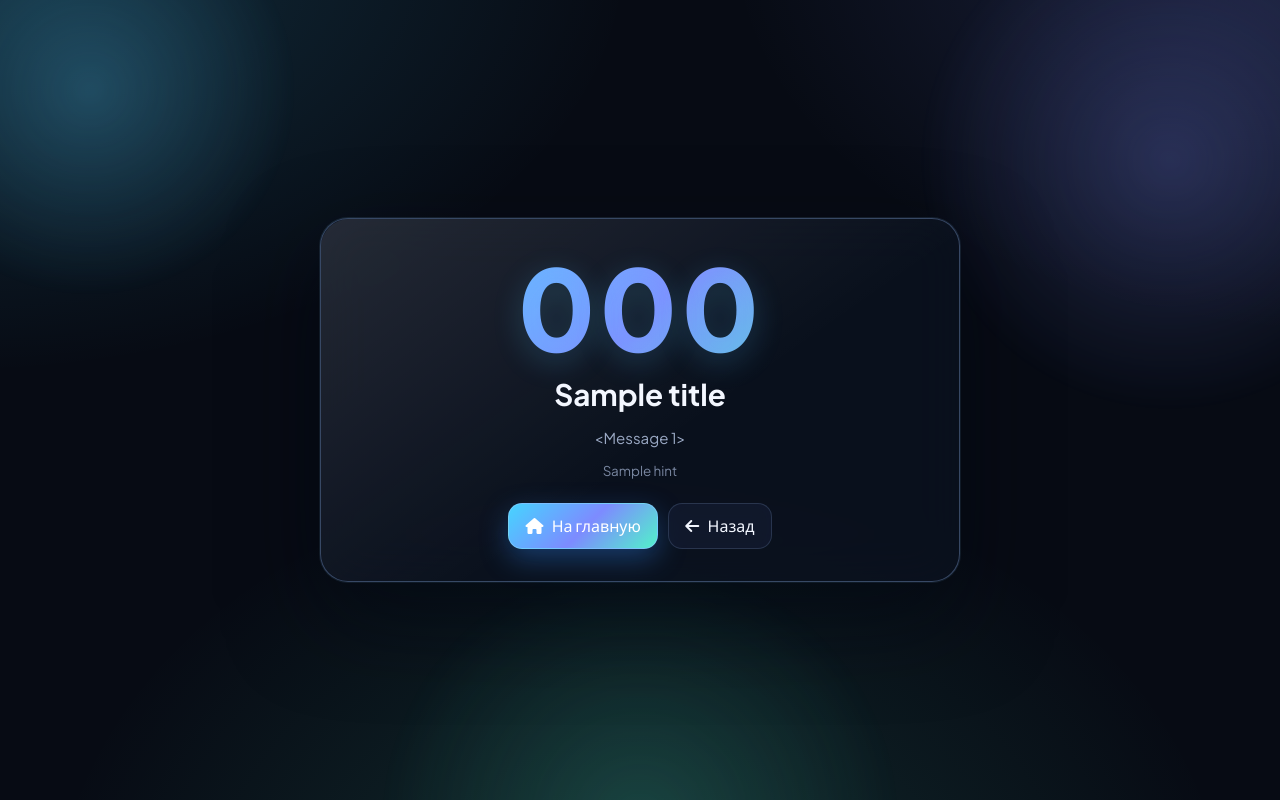
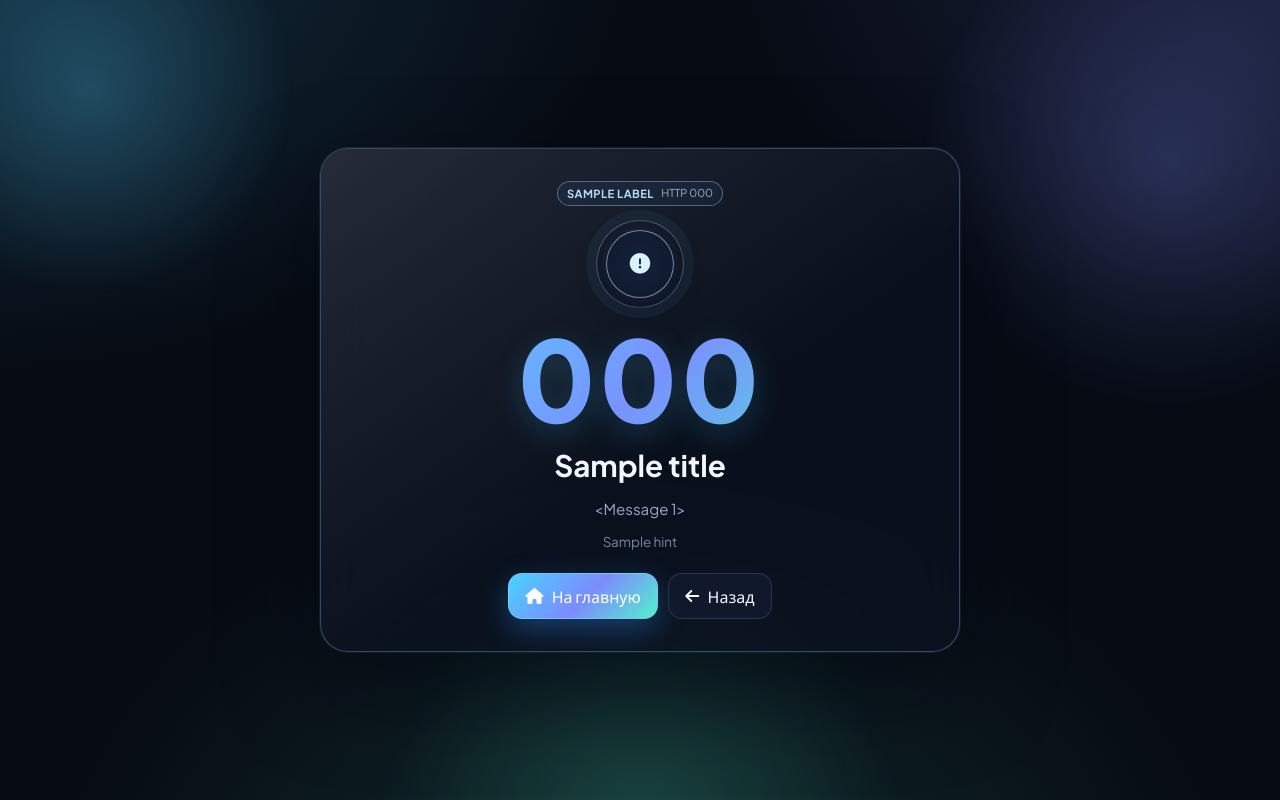
Before and after one commit to Starchik/chat, a Flask app: template app/templates/error.html in a window 1280 px wide. Run offline with Flask 3, Linux system fonts and the light colour scheme; tables that the repository leaves empty hold one stand-in row (values such as "Sample post"); the template is opened without the code that fills it: values that come from a table or form of the project are taken from there, most other values are stand-ins (such as "Sample title", 1, 10 or a date in 2020).

Commit message:
Enhance error handling UI with detailed status messages and icons; update error templates and styles

```diff
--- a/app/__init__.py
+++ b/app/__init__.py
@@ -110,26 +110,41 @@ def create_app():
             "title": "Требуется авторизация",
             "message": "Для доступа к этой странице нужно войти в аккаунт.",
             "hint": "Проверьте, что вы авторизованы, и попробуйте открыть страницу снова.",
+            "label": "Нужен вход",
+            "icon": "fa-solid fa-user-lock",
+            "variant": "auth",
         },
         403: {
             "title": "Доступ запрещен",
             "message": "У вас нет прав для просмотра этой страницы или ресурса.",
             "hint": "Если это ошибка, обратитесь к администратору или владельцу чата.",
+            "label": "Нет доступа",
+            "icon": "fa-solid fa-shield-halved",
+            "variant": "forbidden",
         },
         404: {
             "title": "Страница не найдена",
             "message": "Запрошенный адрес не существует или уже был удален.",
             "hint": "Проверьте ссылку или перейдите на главную страницу.",
+            "label": "Не найдено",
+            "icon": "fa-solid fa-magnifying-glass",
+            "variant": "missing",
         },
         413: {
             "title": "Файл слишком большой",
             "message": "Размер запроса превышает допустимый лимит сервера.",
             "hint": "Для больших файлов используйте загрузку частями.",
+            "label": "Слишком большой файл",
+            "icon": "fa-solid fa-file-circle-xmark",
+            "variant": "payload",
         },
         500: {
             "title": "Ошибка сервера",
             "message": "На сервере произошла внутренняя ошибка.",
             "hint": "Попробуйте обновить страницу немного позже.",
+            "label": "Ошибка сервера",
+            "icon": "fa-solid fa-triangle-exclamation",
+            "variant": "server",
         },
     }
 
@@ -148,6 +163,9 @@ def create_app():
                 "title": f"Ошибка {status_code}",
                 "message": "Произошла ошибка при обработке запроса.",
                 "hint": "Проверьте адрес страницы или попробуйте выполнить действие позже.",
+                "label": "Ошибка",
+                "icon": "fa-solid fa-circle-exclamation",
+                "variant": "generic",
             }
         return (
             render_template(
@@ -156,6 +174,9 @@ def create_app():
                 title=meta["title"],
                 message=message_override or meta["message"],
                 hint=meta["hint"],
+                label=meta["label"],
+                icon=meta["icon"],
+                variant=meta["variant"],
             ),
             status_code,
         )
--- a/app/static/css/error.css
+++ b/app/static/css/error.css
@@ -80,6 +80,59 @@
     pointer-events: none;
 }
 
+.error-status {
+    display: inline-flex;
+    align-items: center;
+    gap: 0.46rem;
+    padding: 0.24rem 0.58rem;
+    border-radius: 999px;
+    border: 1px solid rgba(150, 206, 255, 0.4);
+    background: rgba(21, 34, 58, 0.52);
+    margin-bottom: 0.9rem;
+}
+
+.error-status__label {
+    font-size: 0.7rem;
+    letter-spacing: 0.04em;
+    text-transform: uppercase;
+    color: rgba(182, 225, 255, 0.96);
+    font-weight: 700;
+}
+
+.error-status__http {
+    font-size: 0.68rem;
+    color: var(--text-secondary);
+}
+
+.error-icon-wrap {
+    position: relative;
+    width: 88px;
+    height: 88px;
+    margin: 0 auto 0.9rem;
+}
+
+.error-icon-ring {
+    position: absolute;
+    inset: 0;
+    border-radius: 999px;
+    border: 1px solid rgba(150, 206, 255, 0.35);
+    background: radial-gradient(circle, rgba(126, 206, 255, 0.17), transparent 68%);
+    box-shadow: 0 0 0 10px rgba(109, 195, 255, 0.06);
+}
+
+.error-icon {
+    position: absolute;
+    inset: 10px;
+    border-radius: 999px;
+    border: 1px solid rgba(167, 220, 255, 0.58);
+    background: rgba(15, 28, 51, 0.74);
+    display: grid;
+    place-items: center;
+    color: #d8f2ff;
+    font-size: 1.28rem;
+    box-shadow: 0 12px 28px rgba(10, 26, 52, 0.36);
+}
+
 .error-code {
     font-size: clamp(3rem, 16vw, 7rem);
     font-weight: 800;
--- a/app/templates/error.html
+++ b/app/templates/error.html
@@ -4,7 +4,7 @@
     <meta charset="UTF-8" />
     <meta name="viewport" content="width=device-width, initial-scale=1.0" />
     <meta name="theme-color" content="#0f172a" />
-    <title>{{ status_code }} · {{ title }}</title>
+    <title>{{ status_code }} • {{ title }}</title>
 
     <link rel="preconnect" href="https://fonts.googleapis.com" />
     <link rel="preconnect" href="https://fonts.gstatic.com" crossorigin />
@@ -23,7 +23,7 @@
         })();
     </script>
 </head>
-<body class="error-body">
+<body class="error-body error-body--{{ variant|default('generic') }}">
     <div class="error-bg" aria-hidden="true">
         <div class="error-bg__orb error-bg__orb--one"></div>
         <div class="error-bg__orb error-bg__orb--two"></div>
@@ -32,6 +32,16 @@
 
     <main class="error-shell">
         <section class="error-card">
+            <div class="error-status">
+                <span class="error-status__label">{{ label or "Ошибка" }}</span>
+                <span class="error-status__http">HTTP {{ status_code }}</span>
+            </div>
+            <div class="error-icon-wrap">
+                <div class="error-icon-ring" aria-hidden="true"></div>
+                <div class="error-icon">
+                    <i class="{{ icon|default('fa-solid fa-circle-exclamation') }}"></i>
+                </div>
+            </div>
             <div class="error-code">{{ status_code }}</div>
             <h1 class="error-title">{{ title }}</h1>
             <p class="error-message">{{ message }}</p>
```
Also changed, not shown: other parts of app/static/css/error.css (+122 -0 lines).
